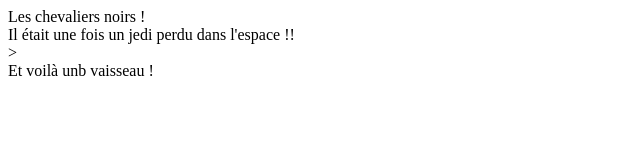
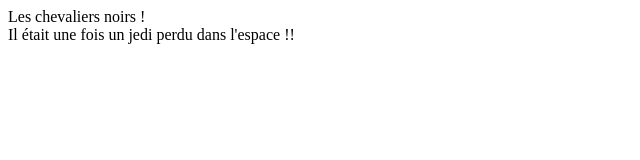
Before and after one commit to romCapG/formationgit1, a plain HTML site: page index.html in a window 1280 px wide. Shown: the whole page, without its empty margins (0-640 px from the left). Drawn offline with Linux system fonts and the light colour scheme.

Commit message:
on repart propre?

```diff
--- a/index.html
+++ b/index.html
@@ -12,8 +12,7 @@
         <div>
             Il était une fois un jedi perdu dans  l'espace !!
         </div>
-        ><div>
-            Et voilà unb vaisseau !
-        </div>
+
+
 </body>
 </html>
```
